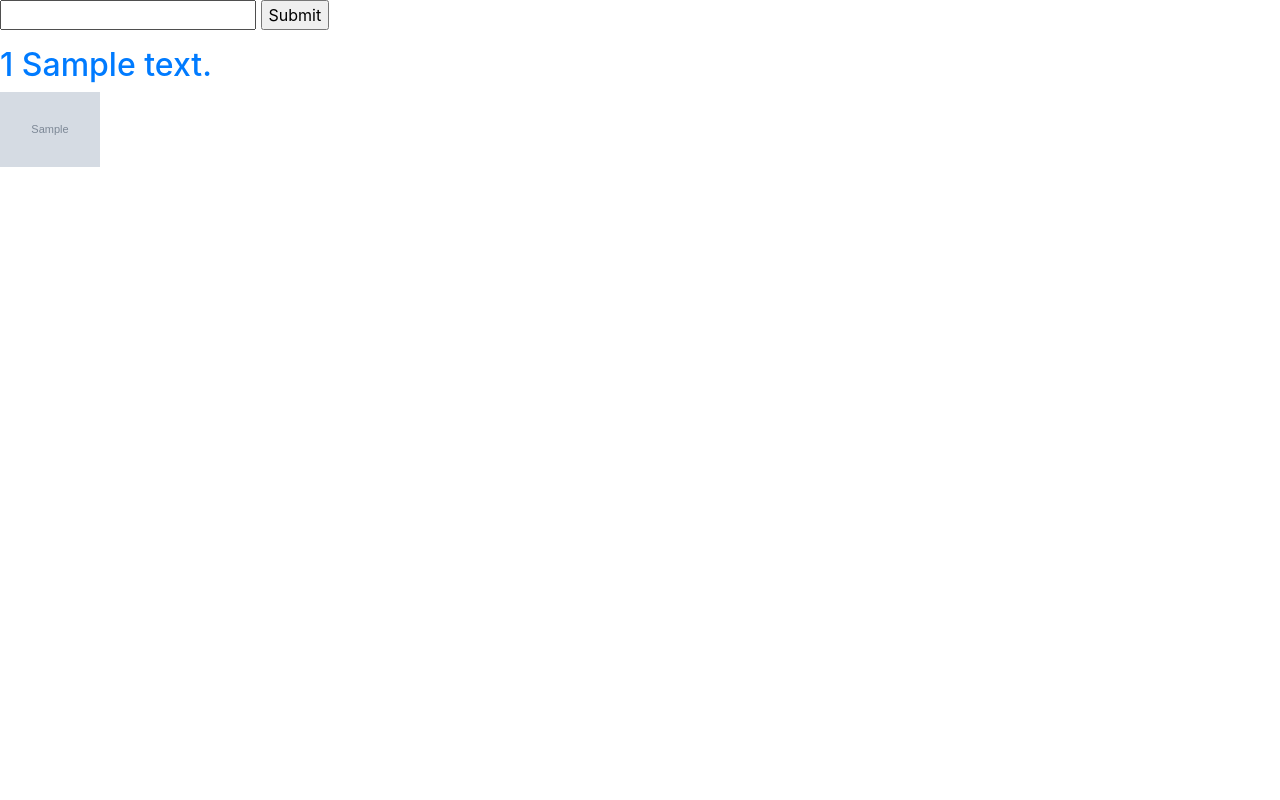
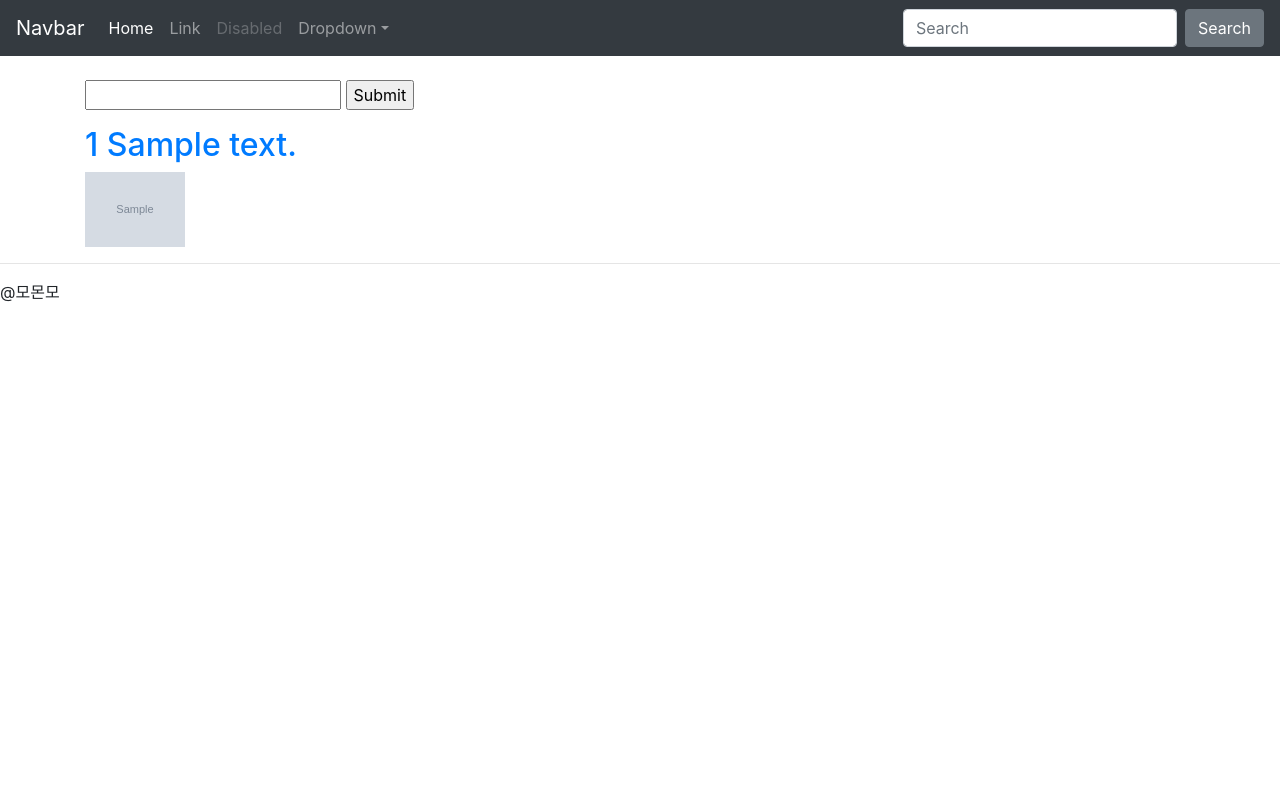
Before and after one commit to thflthdi/drf_react_study, a Django app: page /instagram/ in a window 1280 px wide. Run offline with Django 3.2, Linux system fonts and the light colour scheme; a user stored in the database is signed in; tables that the repository leaves empty hold one stand-in row (values such as "Sample post"); grey boxes marked "Sample" are stand-in pictures; some libraries are stand-ins or nearby versions.

Commit message:
add : 챕터4 - 웹프론트 기초, CSS Layout, JQuery, Static

```diff
--- a/drf_react_project/drf_react_project/settings.py
+++ b/drf_react_project/drf_react_project/settings.py
@@ -130,7 +130,10 @@ USE_TZ = True
 # https://docs.djangoproject.com/en/3.0/howto/static-files/
 
 STATIC_URL = '/static/'
-# STATIC_ROOT
+STATIC_ROOT = os.path.join(BASE_DIR, 'staticfiles')
+STATICFILES_DIRS = [
+    os.path.join(BASE_DIR, 'drf_react_project', 'static')
+]
 MEDIA_URL = '/media/'
 MEDIA_ROOT = os.path.join(BASE_DIR, 'media')
 INTERNAL_IPS = [
--- /dev/null
+++ b/drf_react_project/instagram/templates/instagram/layout.html
@@ -0,0 +1,61 @@
+{% load bootstrap4 %}
+{% bootstrap_css %}
+{% bootstrap_javascript %}
+<!doctype html>
+<head>
+    <meta charset="utf-8">
+    <script src="https://code.jquery.com/jquery-2.2.4.js" integrity="sha256-iT6Q9iMJYuQiMWNd9lDyBUStIq/8PuOW33aOqmvFpqI=" crossorigin="anonymous"></script>
+    <style>
+        body {
+            padding-top: 5rem;
+        }
+    </style>
+
+    {% block title %}
+    {% endblock title %}
+</head>
+<body>
+<nav class="navbar navbar-expand-md navbar-dark bg-dark fixed-top">
+  <a class="navbar-brand" href="#">Navbar</a>
+  <button class="navbar-toggler" type="button" data-toggle="collapse" data-target="#navbarsExampleDefault" aria-controls="navbarsExampleDefault" aria-expanded="false" aria-label="Toggle navigation">
+    <span class="navbar-toggler-icon"></span>
+  </button>
+
+  <div class="collapse navbar-collapse" id="navbarsExampleDefault">
+    <ul class="navbar-nav mr-auto">
+      <li class="nav-item active">
+        <a class="nav-link" href="#">Home <span class="sr-only">(current)</span></a>
+      </li>
+      <li class="nav-item">
+        <a class="nav-link" href="#">Link</a>
+      </li>
+      <li class="nav-item">
+        <a class="nav-link disabled" href="#" tabindex="-1" aria-disabled="true">Disabled</a>
+      </li>
+      <li class="nav-item dropdown">
+        <a class="nav-link dropdown-toggle" href="#" id="dropdown01" data-toggle="dropdown" aria-haspopup="true" aria-expanded="false">Dropdown</a>
+        <div class="dropdown-menu" aria-labelledby="dropdown01">
+          <a class="dropdown-item" href="#">Action</a>
+          <a class="dropdown-item" href="#">Another action</a>
+          <a class="dropdown-item" href="#">Something else here</a>
+        </div>
+      </li>
+    </ul>
+    <form class="form-inline my-2 my-lg-0">
+      <input class="form-control mr-sm-2" type="text" placeholder="Search" aria-label="Search">
+      <button class="btn btn-secondary my-2 my-sm-0" type="submit">Search</button>
+    </form>
+  </div>
+</nav>
+
+<div class="container">
+    <div class="row">
+        <div class="col-sm-12">
+            {% block content %}
+            {% endblock content %}
+        </div>
+    </div>
+</div>
+<hr/>
+@모몬모
+</body>
--- a/drf_react_project/instagram/templates/instagram/post_list.html
+++ b/drf_react_project/instagram/templates/instagram/post_list.html
@@ -1,9 +1,10 @@
+{% extends "instagram/layout.html" %}
 {% load bootstrap4 %}
-{% bootstrap_css %}
-<!doctype html>
-<head>
-    <meta charset="utf-8">
-</head>
+
+{% block title %}
+{% endblock title %}
+
+{% block content %}
     <body>
 
     <form action="" , method="get">
@@ -29,3 +30,4 @@ no photo
     {% endif %}
 
     </body>
+{% endblock content %}
```
Also changed, not shown: drf_react_project/instagram/templates/instagram/post_detail.html (+11 -4 lines), note/200710_chap.md (added, +52 -0 lines). Lines whose indentation alone changed are shown as unchanged.
